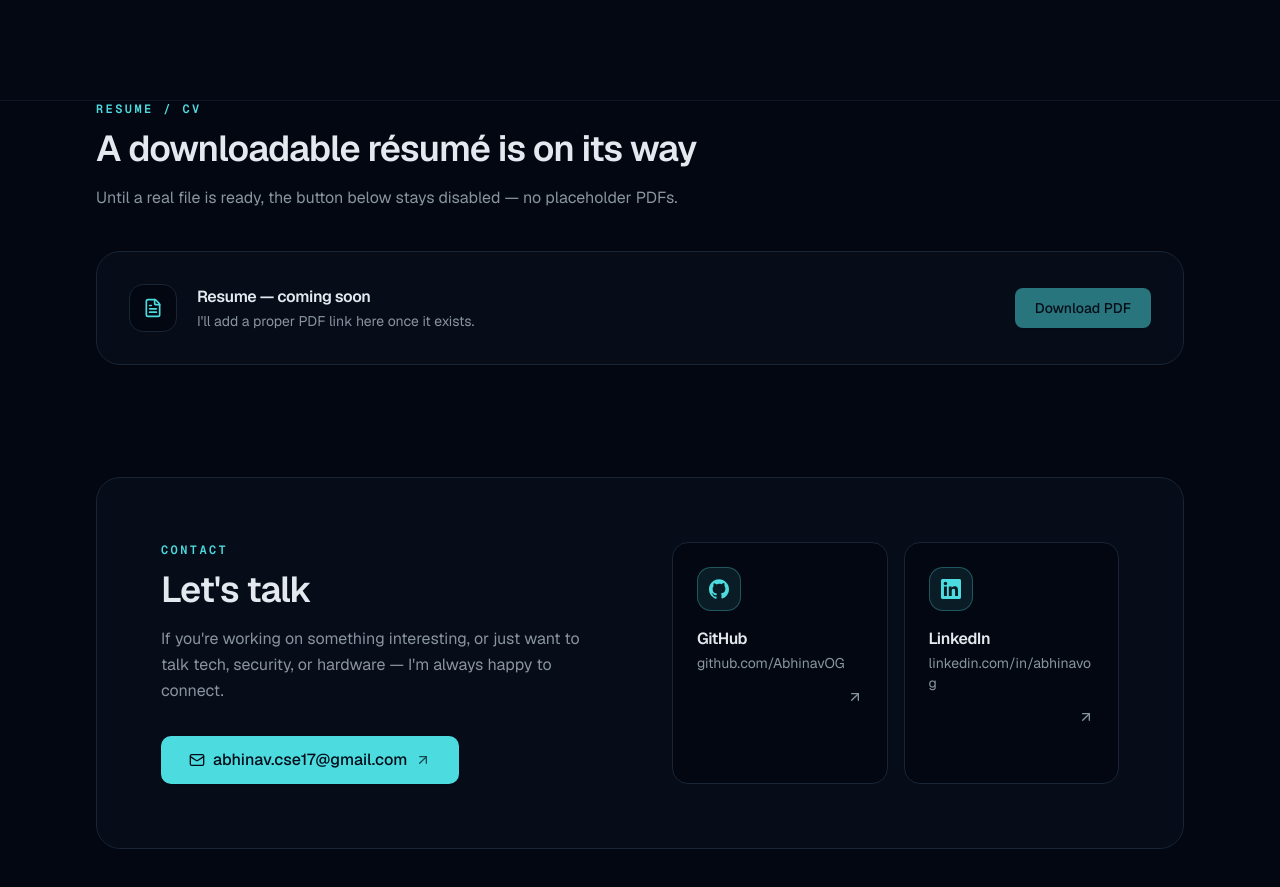
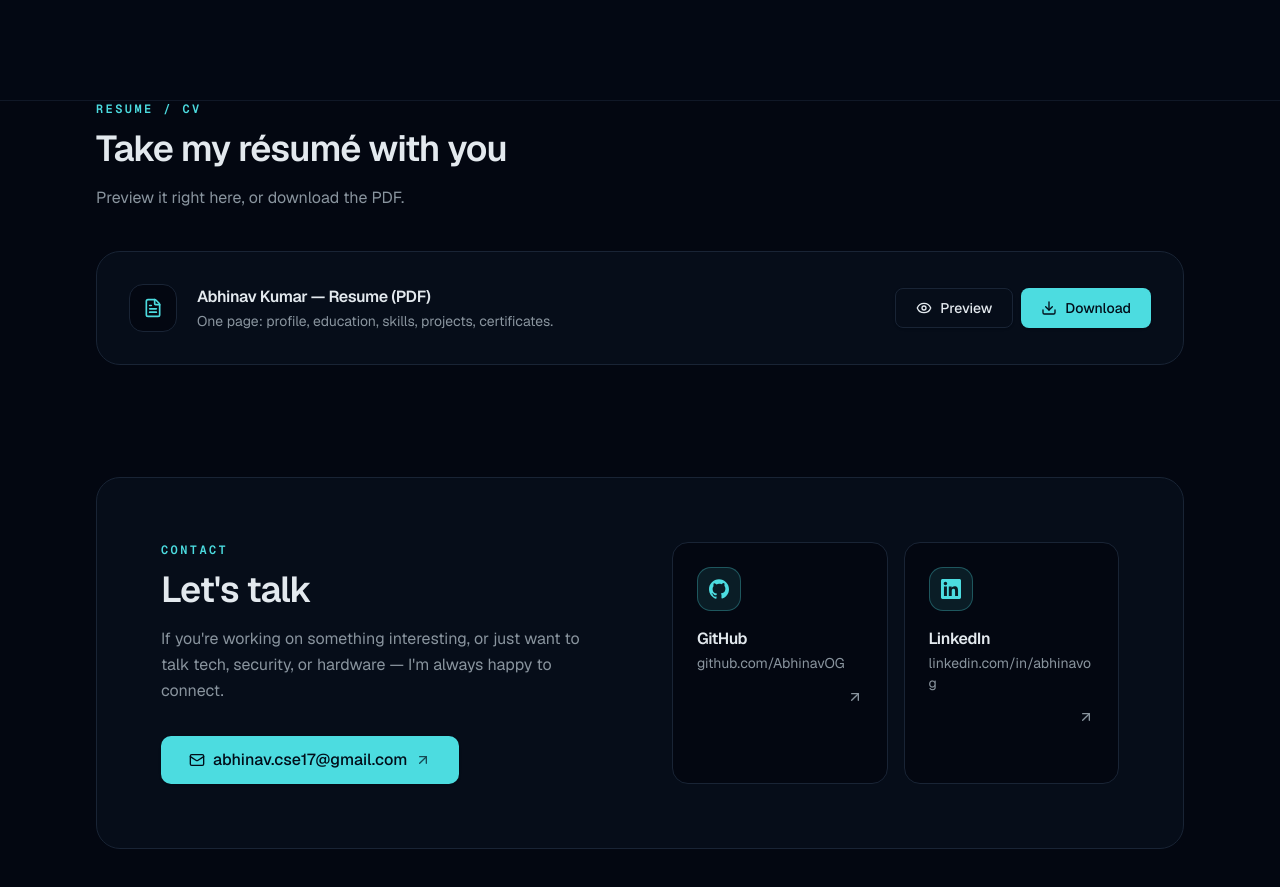
Before and after one commit to AbhinavOG/Portfolio, a Next.js app: page /home in a window 1280 px wide. Shown: the part 4800-5687 px from the top of the page. Built offline with nearby package versions, Linux system fonts and the light colour scheme.

Commit message:
Add resume PDF with preview modal and download button

```diff
--- a/components/sections/resume.tsx
+++ b/components/sections/resume.tsx
@@ -1,4 +1,7 @@
-import { FileText } from "lucide-react";
+"use client";
+
+import { useEffect, useState } from "react";
+import { Download, Eye, FileText, X } from "lucide-react";
 
 import { resume } from "@/lib/site";
 import { Reveal } from "@/components/reveal";
@@ -6,30 +9,100 @@ import { SectionHeading } from "@/components/section-heading";
 import { Button } from "@/components/ui/button";
 
 export function Resume() {
+  const [preview, setPreview] = useState(false);
+
+  // Close on Escape + lock body scroll while the preview is open.
+  useEffect(() => {
+    if (!preview) return;
+
+    const onKey = (e: KeyboardEvent) => {
+      if (e.key === "Escape") setPreview(false);
+    };
+
+    window.addEventListener("keydown", onKey);
+    document.body.style.overflow = "hidden";
+    return () => {
+      window.removeEventListener("keydown", onKey);
+      document.body.style.overflow = "";
+    };
+  }, [preview]);
+
   return (
     <section id="resume" className="mx-auto w-full max-w-6xl px-5 pb-20 sm:px-8 md:pb-28">
       <SectionHeading
         eyebrow="Resume / CV"
-        title="A downloadable résumé is on its way"
-        description="Until a real file is ready, the button below stays disabled — no placeholder PDFs."
+        title="Take my résumé with you"
+        description="Preview it right here, or download the PDF."
       />
 
       <Reveal delayMs={100}>
-        <div className="mt-10 flex items-center gap-5 rounded-3xl border border-border bg-card p-6 sm:p-8">
+        <div className="mt-10 flex flex-col gap-5 rounded-3xl border border-border bg-card p-6 sm:flex-row sm:items-center sm:p-8">
           <span className="grid size-12 shrink-0 place-items-center rounded-xl border border-border bg-background">
             <FileText className="size-5 text-primary" aria-hidden="true" />
           </span>
-          <div className="flex-1">
-            <h3 className="text-base font-semibold tracking-tight">Resume — coming soon</h3>
+          <div className="min-w-0 flex-1">
+            <h3 className="text-base font-semibold tracking-tight">Abhinav Kumar — Resume (PDF)</h3>
             <p className="mt-0.5 text-sm text-muted-foreground">
-              I&apos;ll add a proper PDF link here once it exists.
+              One page: profile, education, skills, projects, certificates.
             </p>
           </div>
-          <Button disabled aria-disabled="true">
-            Download PDF
-          </Button>
+          <div className="flex shrink-0 flex-wrap items-center gap-2">
+            <Button variant="outline" onClick={() => setPreview(true)}>
+              <Eye className="size-4" aria-hidden="true" />
+              Preview
+            </Button>
+            <Button asChild>
+              <a href={resume.file} download={resume.filename}>
+                <Download className="size-4" aria-hidden="true" />
+                Download
+              </a>
+            </Button>
+          </div>
         </div>
       </Reveal>
+
+      {preview && (
+        <div
+          className="fixed inset-0 z-[100] grid place-items-center bg-background/90 p-4 backdrop-blur-sm animate-in fade-in duration-200 sm:p-8"
+          onClick={() => setPreview(false)}
+          role="dialog"
+          aria-modal="true"
+          aria-label="Resume preview"
+        >
+          <div
+            className="flex max-h-full w-full max-w-3xl flex-col"
+            onClick={(e) => e.stopPropagation()}
+          >
+            <div className="mb-3 flex items-center justify-between gap-3">
+              <p className="truncate text-sm font-medium">Abhinav Kumar — Resume</p>
+              <div className="flex shrink-0 items-center gap-2">
+                <Button asChild variant="outline" size="sm">
+                  <a href={resume.file} download={resume.filename}>
+                    <Download className="size-4" aria-hidden="true" />
+                    Download
+                  </a>
+                </Button>
+                <Button
+                  variant="ghost"
+                  size="icon"
+                  aria-label="Close preview"
+                  autoFocus
+                  onClick={() => setPreview(false)}
+                >
+                  <X className="size-5" aria-hidden="true" />
+                </Button>
+              </div>
+            </div>
+            <div className="min-h-0 flex-1 overflow-hidden rounded-xl border border-border bg-card">
+              <iframe
+                src={resume.file}
+                title="Abhinav Kumar resume preview"
+                className="h-[70vh] w-full"
+              />
+            </div>
+          </div>
+        </div>
+      )}
     </section>
   );
 }
--- a/lib/site.ts
+++ b/lib/site.ts
@@ -179,7 +179,9 @@ export const certificates: Certificate[] = [
 ];
 
 export const resume = {
-  available: false, // no real resume file provided yet — keeps the UI honest
+  available: true,
+  file: "/resume/abhinav-kumar-resume.pdf",
+  filename: "Abhinav-Kumar-Resume.pdf",
 };
 
 export const education = {
```
Also changed, not shown: 1 other file (tests, documents, lock files or other folders).
